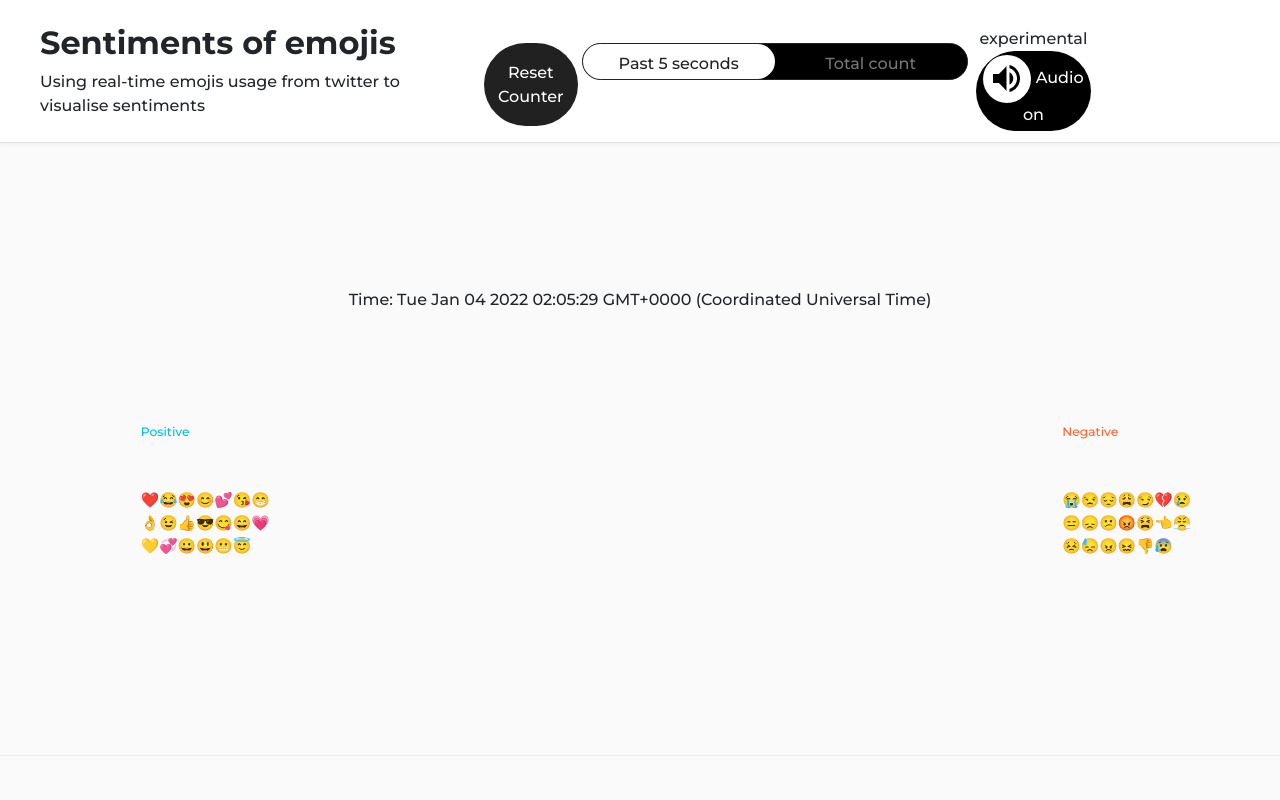
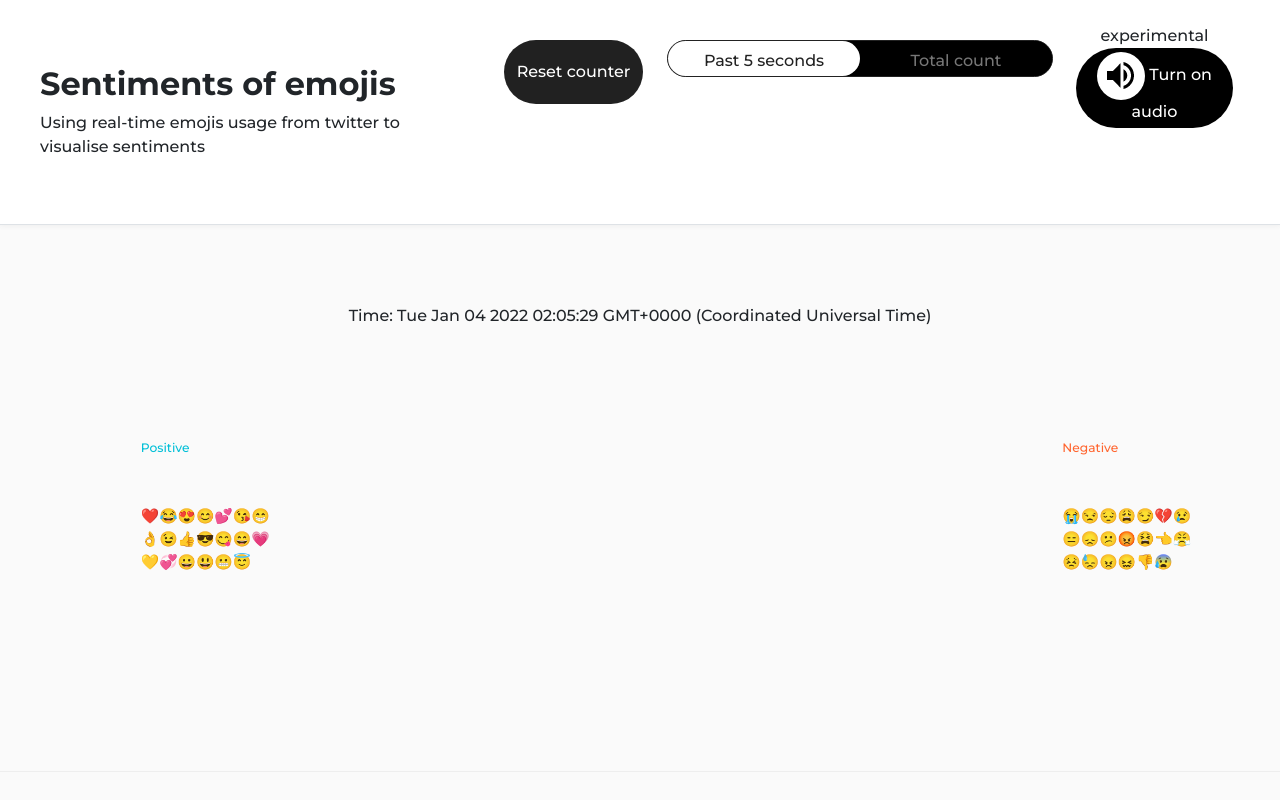
Before and after one commit to allwinwilliams/emoji-sentiments-twitter, a plain HTML site: page index.html in a window 1280 px wide. Shown: the top 800 px of the page. Drawn offline with nearby package versions, Linux system fonts and the light colour scheme; no server answers.

Commit message:
Minor navbar improvements

```diff
--- a/index.html
+++ b/index.html
@@ -23,8 +23,8 @@
           <p>Using real-time emojis usage from twitter to visualise sentiments<p>
         </div>
         <div class="col-12 col-lg-8 row">
-          <div class="col-2">
-            <button id="counter-reset-button" class="mt-3 btn bg-black white rounded-pill mx-1 counter-reset" onclick="resetCounter()">Reset Counter</button>
+          <div class="col">
+            <button id="counter-reset-button" class="mt-3 btn bg-black white rounded-pill mx-1 counter-reset" onclick="resetCounter()">Reset counter</button>
           </div>
           <div class="row h-100 mt-3 time-selection-buttons">
             <div class="col p-0">
@@ -40,17 +40,17 @@
               </div>
             </div>
           </div>
-          <div class="col-8 col-lg-5 row">
+          <div class="col">
             <div class="col ml-2">
               <div class="">experimental
                 <div type="button" id="audio-button">
                     <div id="audio-on" class="py-1">
                       <img src="./assets/volume-on.png" />
-                      Audio on
+                      Turn on audio
                     </div>
                     <div id="audio-off" class="py-1 d-none">
                       <img src="./assets/volume-off.png" />
-                      Audio off
+                      Turn off audio
                     </div>
                 </div>
               </div>
--- a/style.css
+++ b/style.css
@@ -60,14 +60,14 @@ body{
 }
 
 .btn.counter-reset{
-  height: 80%;
+  height: 4em;
 }
 .btn.counter-reset:hover{
   color: #ffffff !important;
 }
 
 .header{
-  margin-top: 15em !important;
+  margin-top: 16em !important;
 }
 
 .content{
```
